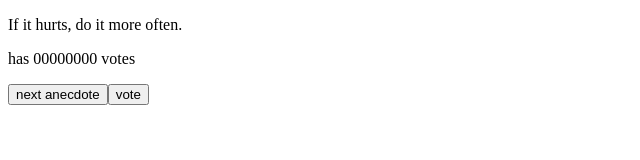
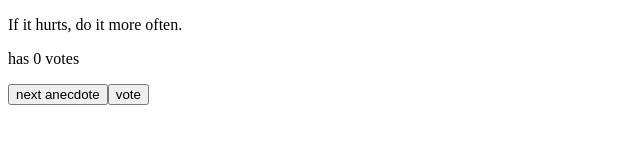
Before and after one commit to TeekkariTeemu/fullstack, a React (Create React App) app in the folder Osa1/anekdootit/: page / in a window 1280 px wide. Shown: the top 160 px of the page, without its empty margins (0-640 px from the left). Built offline with nearby package versions, Linux system fonts and the light colour scheme.

Commit message:
Askel 1.13 Valmis

```diff
--- a/Osa1/anekdootit/src/App.js
+++ b/Osa1/anekdootit/src/App.js
@@ -28,14 +28,18 @@ const App = () => {
   const [selected, setSelected] = useState(0)
   const [votes, setVotes] = useState(new Uint8Array(8))
   console.log(votes)
+  const voteClick = () => {
+    const copy = [...votes]
+    copy[selected] += 1
+    setVotes(copy)
+  }
   return (
-    //ongelma on se etta toi muuttaa ensin koko listan numeroks ja sitten ei voi enaa kutsua lista alkioo
     <div>
       <p>{anecdotes[selected]}</p>
-      <Statistics votes={votes}/>
+      <Statistics votes={votes[selected]}/>
       <p>
         <Button handleClick={() => setSelected(Math.floor((Math.random() * 8)))} text="next anecdote" />
-        <Button handleClick={() => setVotes(votes[selected]+1)} text="vote" />
+        <Button handleClick={voteClick} text="vote" />
       </p>
     </div>
   )
```
